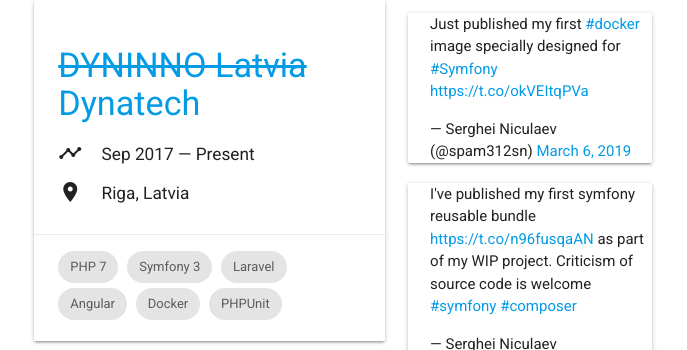
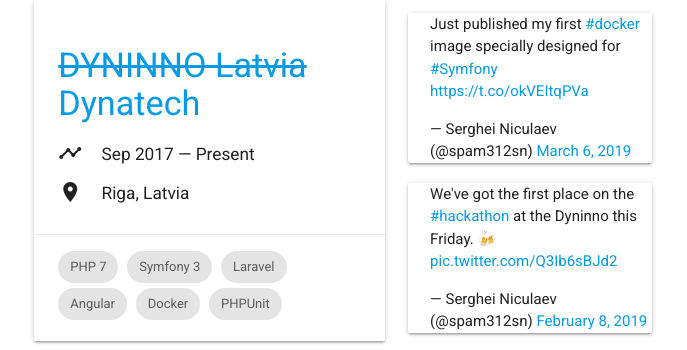
Before and after one commit to spam312sn/spam312sn.github.io, a plain HTML site: page index.html in a window 1280 px wide. Shown: the part 1896-2246 px from the top of the page, without its empty margins (297-984 px from the left). Drawn offline with nearby package versions, Linux system fonts and the light colour scheme; no server answers; a script that the page names is missing.

Commit message:
Add hackathon tweet

```diff
--- a/index.html
+++ b/index.html
@@ -223,6 +223,14 @@
                                 Just published my first <a href="https://twitter.com/hashtag/docker?src=hash&amp;ref_src=twsrc%5Etfw">#docker</a> image specially designed for <a href="https://twitter.com/hashtag/Symfony?src=hash&amp;ref_src=twsrc%5Etfw">#Symfony</a> <a href="https://t.co/okVEItqPVa">https://t.co/okVEItqPVa</a>
                             </p>
                             &mdash; Serghei Niculaev (@spam312sn) <a href="https://twitter.com/spam312sn/status/1103417348692819969?ref_src=twsrc%5Etfw">March 6, 2019</a>
+                        </blockquote>
+                    </div>
+                    <div class="card">
+                        <blockquote class="twitter-tweet" data-lang="en" style="border: none !important;">
+                            <p lang="en" dir="ltr" style="border: none !important;">
+                                We&#39;ve got the first place on the <a href="https://twitter.com/hashtag/hackathon?src=hash&amp;ref_src=twsrc%5Etfw">#hackathon</a> at the Dyninno this Friday. 🍻 <a href="https://t.co/Q3Ib6sBJd2">pic.twitter.com/Q3Ib6sBJd2</a>
+                            </p>
+                            &mdash; Serghei Niculaev (@spam312sn) <a href="https://twitter.com/spam312sn/status/1094017275588419586?ref_src=twsrc%5Etfw">February 8, 2019</a>
                         </blockquote>
                     </div>
                     <div class="card">
```
